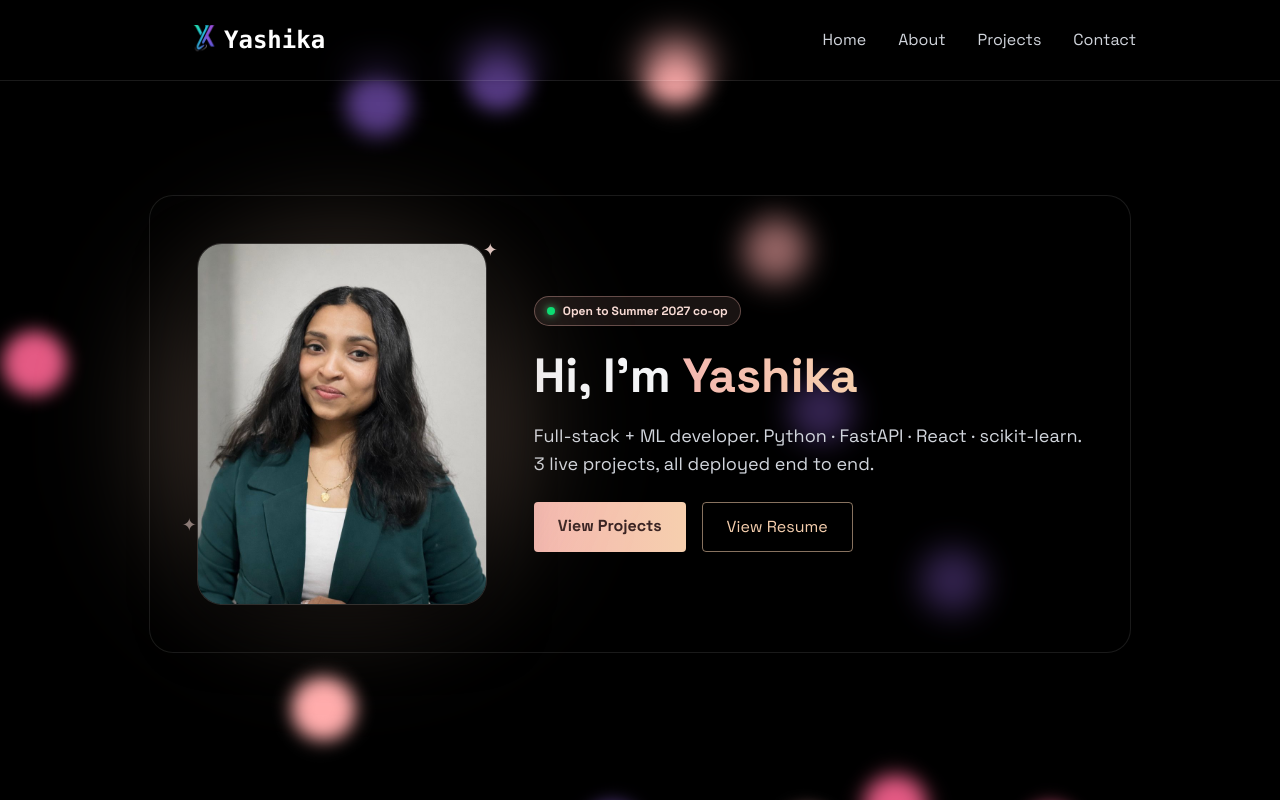
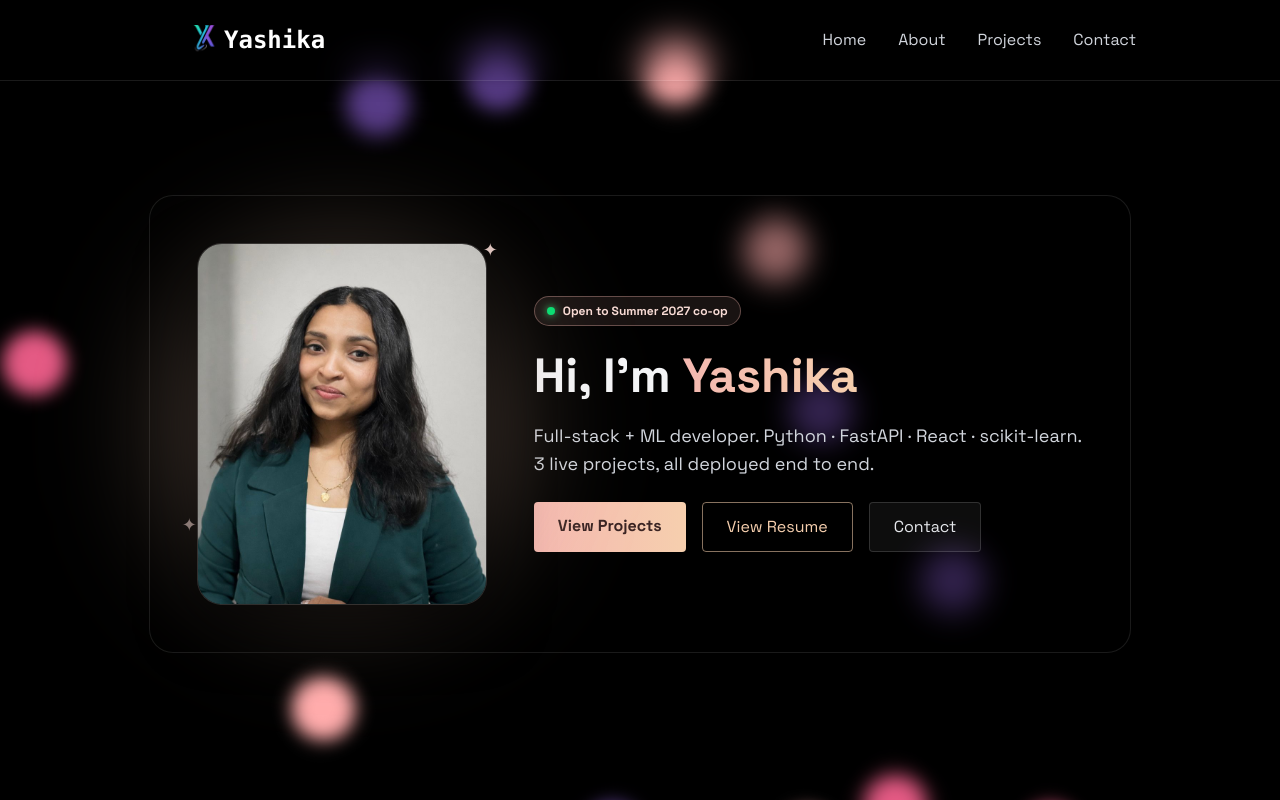
Before and after one commit to 2907-Sony/yashika-portfolio, a React (Vite) app: page / in a window 1280 px wide. Shown: the top 800 px of the page. Built offline with nearby package versions, Linux system fonts and the light colour scheme.

Commit message:
Add Contact button to hero

```diff
--- a/src/components/sections/Home.jsx
+++ b/src/components/sections/Home.jsx
@@ -33,7 +33,7 @@ export const Home = () => {
                 </div>
               </div>
 
-              {/* Text (right on laptop) */}
+
               <div className="flex-1 text-center md:text-left">
                 <div className="mb-5 inline-flex items-center gap-2 rounded-full border border-blush/35 bg-blush/10 px-3 py-1.5 text-xs font-semibold text-blush-light">
                   <span className="h-2 w-2 rounded-full bg-green-400 shadow-[0_0_8px_#4ade80]" />
@@ -69,6 +69,13 @@ export const Home = () => {
                   >
                     View Resume
                   </a>
+
+                  <a
+                    href="#contact"
+                    className="inline-flex items-center gap-2 rounded border border-white/15 bg-white/5 px-6 py-3 font-medium text-gray-200 transition-all duration-200 hover:-translate-y-0.5 hover:border-peach/40 hover:bg-blush/10 hover:text-peach"
+                  >
+                    Contact
+                  </a>
                 </div>
               </div>
             </div>
```
